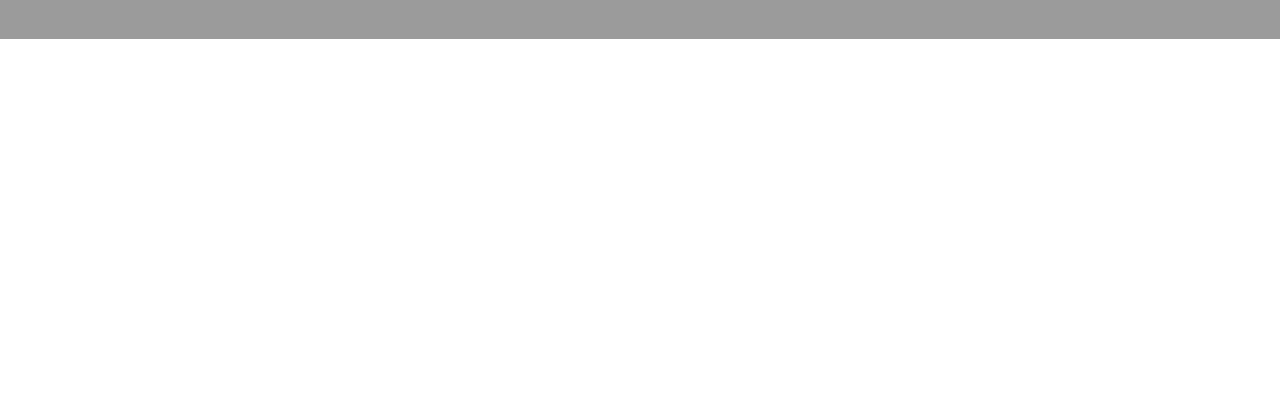
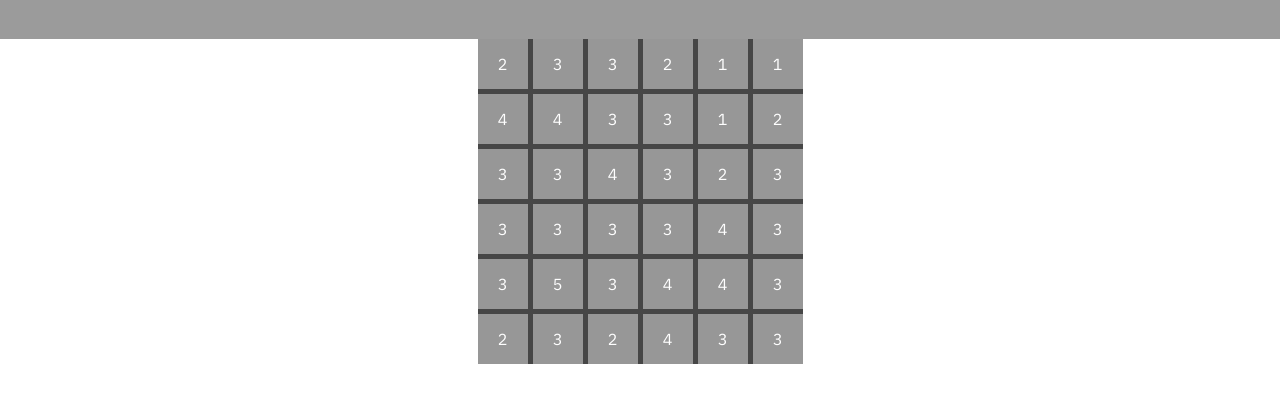
Before and after one commit to InsanityPrision/Minesweeper, a website with bundled scripts: page public/index.html in a window 1280 px wide. Shown: the part 86-488 px from the top of the page. Built offline with nearby package versions, Linux system fonts and the light colour scheme.

Commit message:
Create board with boxes

```diff
--- a/public/styles/styles.css
+++ b/public/styles/styles.css
@@ -9,6 +9,12 @@ body {
   font-family: IBM Plex Mono, sans-serif;
 }
 
+ul {
+  list-style-type: none;
+  margin: 0;
+  padding: 0;
+}
+
 .main-header {
   display: flex;
   align-items: center;
@@ -16,3 +22,27 @@ body {
   padding: 20px;
   background-color: #9b9b9b;
 }
+
+.main-container {
+  padding: 0px 15px;
+}
+
+.board {
+  margin: auto;
+  display: grid;
+  grid-template-columns: repeat(6, 1fr);
+  background-color: #464646;
+  gap: 5px;
+  justify-items: center;
+  width: max-content;
+}
+
+.box {
+  display: flex;
+  justify-content: center;
+  align-items: center;
+  color: #fff;
+  height: 50px;
+  width: 50px;
+  background-color: #979797;
+}
--- /dev/null
+++ b/src/ui/board/index.ts
@@ -0,0 +1,30 @@
+import { createBoard, calculateMinesAround } from "../../board/index.js";
+
+export const createBox = (): HTMLLIElement[] => {
+  const board = calculateMinesAround(createBoard(6));
+  const boxes: HTMLLIElement[] = [];
+  for (let rowPosition = 0; rowPosition < board.length; rowPosition++) {
+    for (let boxPosition = 0; boxPosition < board.length; boxPosition++) {
+      const box = document.createElement("li");
+      box.classList.add("box");
+
+      box.textContent = `${
+        board.at(rowPosition)!.at(boxPosition)!.minesAroundTotal
+      }`;
+
+      boxes.push(box);
+    }
+  }
+  return boxes;
+};
+
+export const createBoardContainer = (): HTMLUListElement => {
+  const board = document.createElement("ul") as HTMLUListElement;
+  board.classList.add("board");
+
+  const boxes = createBox();
+
+  boxes.forEach((box) => board.appendChild(box));
+
+  return board;
+};
--- a/src/ui/mainContaienr/index.ts
+++ b/src/ui/mainContaienr/index.ts
@@ -1,6 +1,10 @@
+import { createBoardContainer } from "../board/index.js";
+
 export const createMainContainer = (): HTMLElement => {
   const mainContainer = document.createElement("main");
   mainContainer.classList.add("main-container");
 
+  mainContainer.appendChild(createBoardContainer());
+
   return mainContainer;
 };
```
